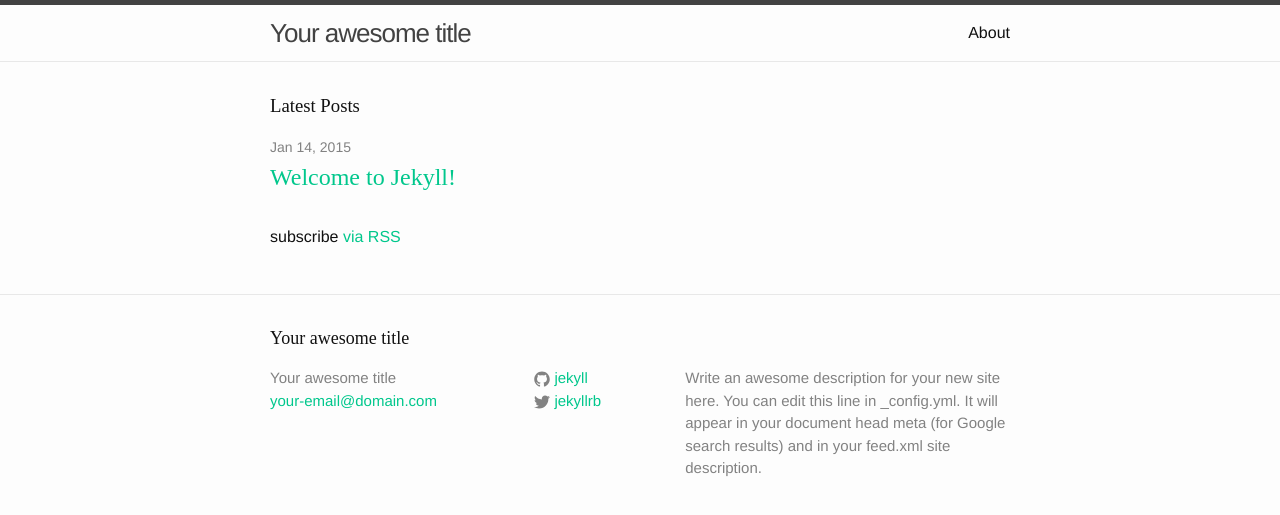
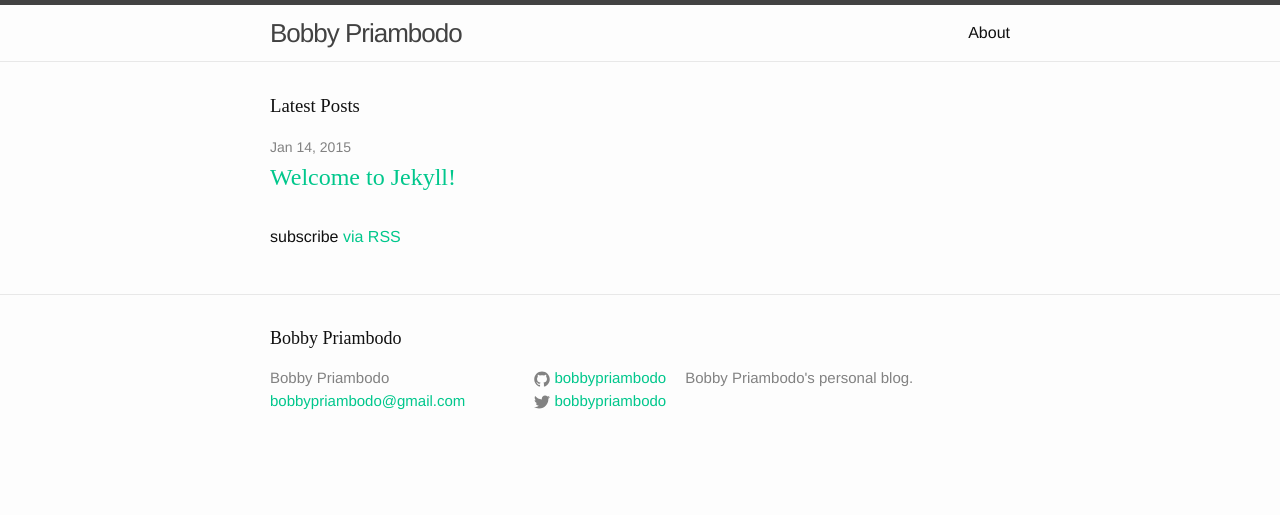
Before and after one commit to bobbypriam/bobbypriambodo.github.io, a Jekyll site: the page built from index.html, in a window 1280 px wide. Shown: the top 515 px of the page. Built offline with Jekyll 4.4.1, drawn with Linux system fonts in a browser that asks for light colours.

Commit message:
Modified site configs

```diff
--- a/_config.yml
+++ b/_config.yml
@@ -1,14 +1,12 @@
 # Site settings
-title: Your awesome title
-email: your-email@domain.com
-description: > # this means to ignore newlines until "baseurl:"
-  Write an awesome description for your new site here. You can edit this
-  line in _config.yml. It will appear in your document head meta (for
-  Google search results) and in your feed.xml site description.
+title: Bobby Priambodo
+email: bobbypriambodo@gmail.com
+description: >
+  Bobby Priambodo's personal blog.
 baseurl: "/blog" # the subpath of your site, e.g. /blog/
 url: "http://bobbypriambodo.com" # the base hostname & protocol for your site
-twitter_username: jekyllrb
-github_username:  jekyll
+twitter_username: bobbypriambodo
+github_username:  bobbypriambodo
 
 # Build settings
 markdown: kramdown
```
